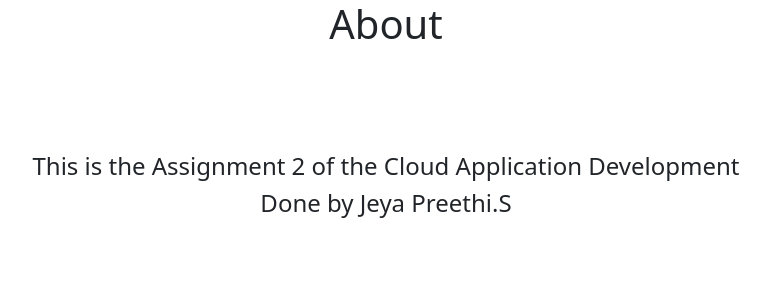
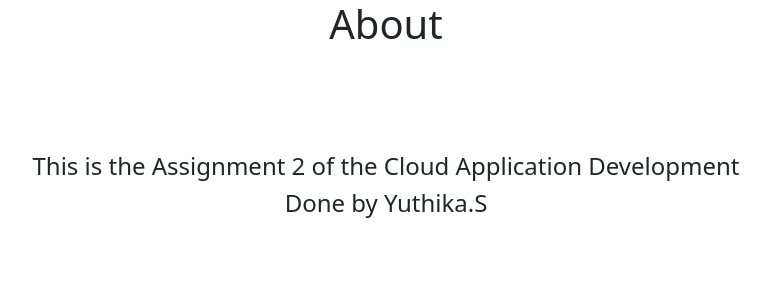
Before and after one commit to VARUNKUMAR7266/IBM-Project-4174-1658723079, a Flask app: page /about in a window 1280 px wide. Shown: the top 300 px of the page, without its empty margins (254-1024 px from the left). Run offline with Flask 2, Linux system fonts and the light colour scheme.

Commit message:
Update about.html

```diff
--- a/Assignments/yuthika/Assignment 2/templates/about.html
+++ b/Assignments/yuthika/Assignment 2/templates/about.html
@@ -11,7 +11,7 @@
     <div align="center">
         <h1>About</h1><br><br><br><br>
         <h4>This is the Assignment 2 of the Cloud Application Development</h4>
-        <h4>Done by Jeya Preethi.S
+        <h4>Done by Yuthika.S
         </h4>
     </div>
 
```
